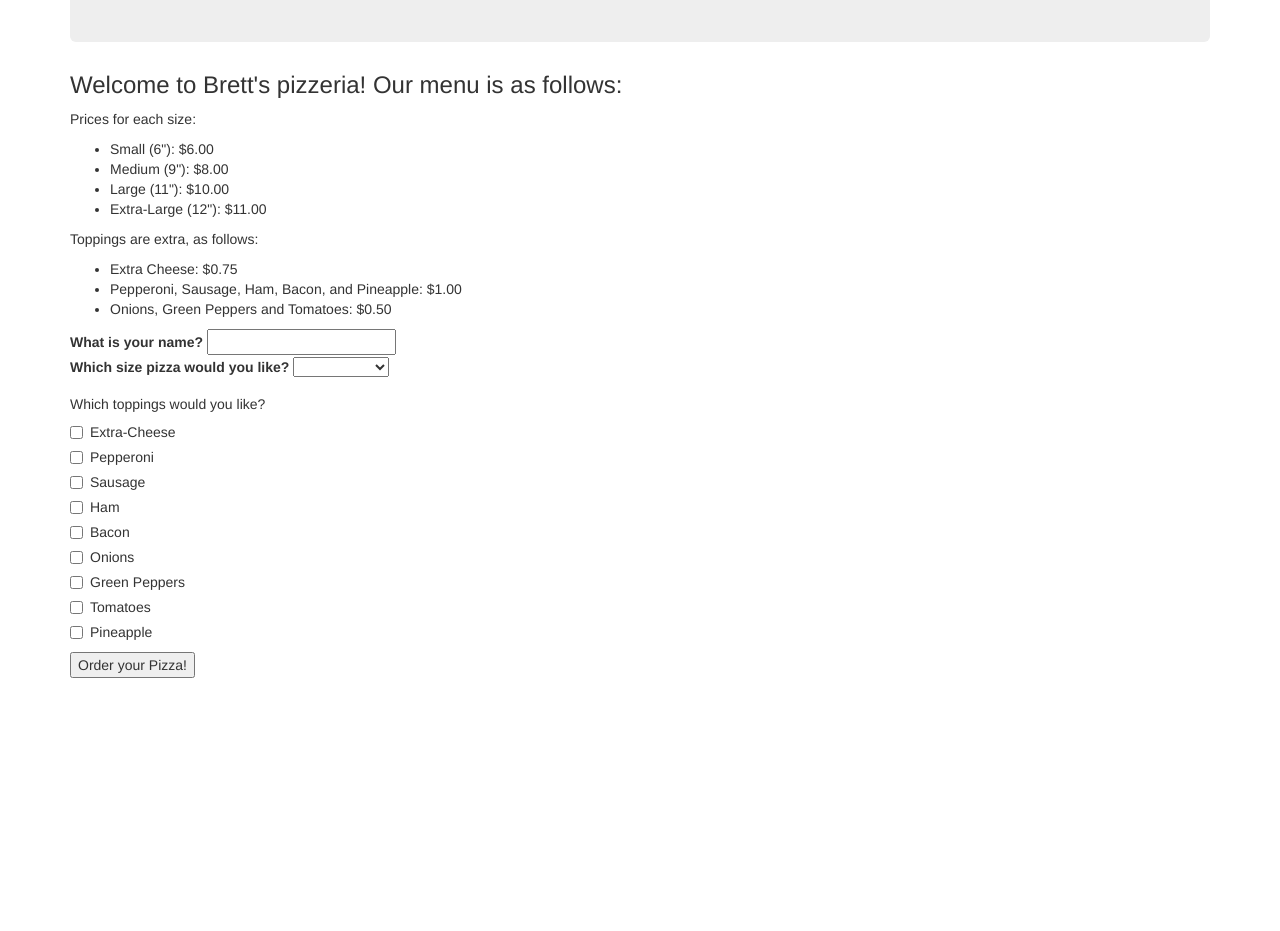
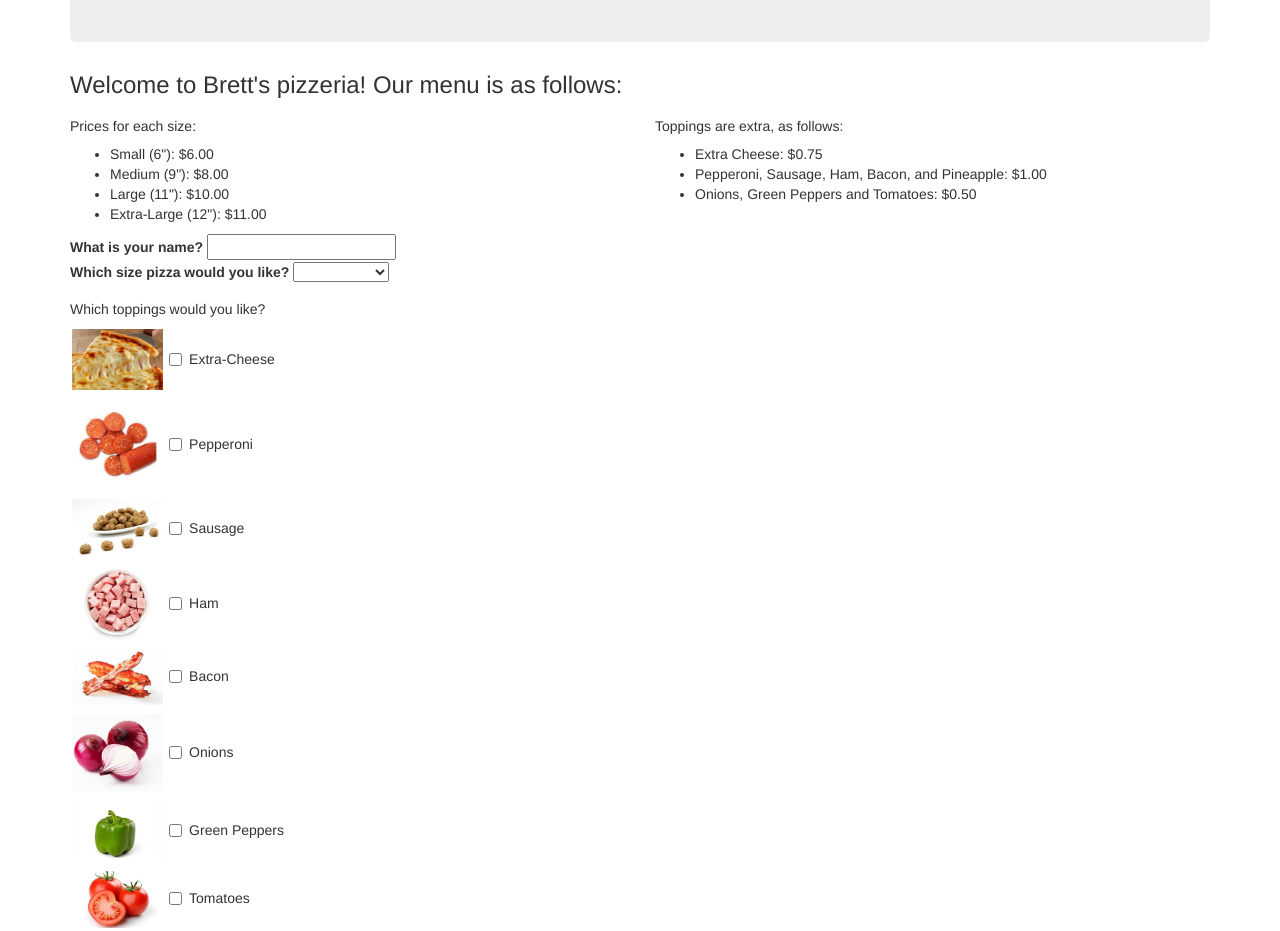
Before and after one commit to brettnew/pizza-delivery, a plain HTML site: page index.html in a window 1280 px wide. Shown: the part 153-1084 px from the top of the page. Before the commit the page ends 831 px from the top, so only its background shows below. Drawn offline with Linux system fonts and the light colour scheme.

Commit message:
Add images of toppings and styling to CSS.

```diff
--- a/css/styles.css
+++ b/css/styles.css
@@ -5,3 +5,20 @@
 .total-amount {
   display: none;
 }
+
+.btn {
+  margin: 5px;
+  padding: 5px;
+  width: 150px;
+  background-color: #1a661a;
+  color: white;
+}
+.picture-toppings {
+  width:8%;
+  height: 8%;
+  margin: 2px;
+}
+
+.jumbotron {
+  text-align: center;
+}
--- a/index.html
+++ b/index.html
@@ -13,19 +13,25 @@
         <h1>Pick your Pizza!</h1>
       </div>
           <h3>Welcome to Brett's pizzeria! Our menu is as follows:</h3>
-      <p>Prices for each size:</p>
+      <div class="row">
+        <div class="col-md-6">
+          <h5>Prices for each size:</h5>
           <ul>
             <li>Small (6"): $6.00</li>
             <li>Medium (9"): $8.00</li>
             <li>Large (11"): $10.00</li>
             <li>Extra-Large (12"): $11.00</li>
           </ul>
-      <p>Toppings are extra, as follows:</p>
+        </div>
+        <div class="col-md-6">
+          <h5>Toppings are extra, as follows:</h5>
           <ul>
             <li>Extra Cheese: $0.75</li>
             <li>Pepperoni, Sausage, Ham, Bacon, and Pineapple: $1.00</li>
             <li>Onions, Green Peppers and Tomatoes: $0.50</li>
           </ul>
+        </div>
+      </div>
       <form id="pizza-form">
         <label for="name">What is your name?</label>
         <input type="text" name="name" class="user-name" >
@@ -41,41 +47,51 @@
         </div>
           <h5>Which toppings would you like?</h5>
           <div class="checkbox">
+            <img class="picture-toppings" src="img/extra-cheese.jpg" alt="Extra-Cheese" />
             <label><input type="checkbox" id="extra-cheese" value="Extra-Cheese">Extra-Cheese</label>
           </div>
           <div class="checkbox">
+            <img class="picture-toppings" id="pepperoni" src="img/pepperoni.jpeg" alt="Pepperoni" />
             <label><input type="checkbox" id="pepperoni" value="Pepperoni">Pepperoni</label>
           </div>
           <div class="checkbox">
+            <img class="picture-toppings" src="img/sausage.jpeg" alt="Sausage" />
             <label><input type="checkbox" id="sausage" value="Sausage">Sausage</label>
           </div>
           <div class="checkbox">
+            <img class="picture-toppings" src="img/ham.jpeg" alt="Ham" />
             <label><input type="checkbox" id="ham" value="Ham">Ham</label>
           </div>
           <div class="checkbox">
+            <img class="picture-toppings" src="img/bacon.jpeg" alt="Bacon" />
             <label><input type="checkbox" id="bacon" value="Bacon">Bacon</label>
           </div>
           <div class="checkbox">
+            <img class="picture-toppings" src="img/onion.jpeg" alt="Onions" />
             <label><input type="checkbox" id="onions" value="Onions">Onions</label>
           </div>
           <div class="checkbox">
+            <img class="picture-toppings" src="img/green-pepper.jpeg" alt="Green Peppers" />
             <label><input type="checkbox" id="greenpeppers" value="Green Peppers">Green Peppers</label>
           </div>
           <div class="checkbox">
+            <img class="picture-toppings" src="img/tomatoes.jpeg" alt="Tomatoes" />
             <label><input type="checkbox" id="tomatoes" value="Tomatoes">Tomatoes</label>
           </div>
           <div class="checkbox">
+            <img class="picture-toppings" src="img/pineapple.jpeg" alt="Pineapple" />
             <label><input type="checkbox" id="pineapple" value="Pineapple">Pineapple</label>
           </div>
-          <button type="submit" id="final-order">Order your Pizza!</button>
+          <button class="btn" type="submit" id="final-order">Order your Pizza!</button>
       </form>
       <div class="confirmation">
         <form id="order-confirmation">
           <h3>Congratulations, <span class="user-name"></span>! You have ordered a <span class="pizza-size"></span> pizza with <span class="selected-toppings"></span> total toppings of <span class="pizza-toppings"></span>. Is this correct?</h3>
-          <button type="submit" id="correct-order">Yes</button>
-          <button type="submit" id="wrong-order">No</button>
+          <button class="btn" type="submit" id="correct-order">Yes</button>
+          <button class="btn" type="submit" id="wrong-order">No</button>
           <div class="total-amount">
             <p>Your total is: $<span class="order-total"></span>.</p>
+            <button class="btn" type="submit" name="button" id="order-again">Order another pizza!</button>
           </div>
         </form>
       </div>
--- a/js/scripts.js
+++ b/js/scripts.js
@@ -78,8 +78,12 @@ $(document).ready(function(){
     $(".order-total").text(newPizza.price());
     });
 
-    $("wrong-order").click(function(){
+    $("#wrong-order").click(function(){
       location.reload();
     });
+
+    $("#order-again").click(function(){
+      location.reload();
+    })
   });
 });
```
Also changed, not shown: img/bacon.jpeg (added), img/extra-cheese.jpg (added), img/green-pepper.jpeg (added), img/ham.jpeg (added), img/onion.jpeg (added), img/pepperoni.jpeg (added), img/pineapple.jpeg (added), img/sausage.jpeg (added), img/tomatoes.jpeg (added), 1 other file. Lines whose indentation alone changed are shown as unchanged.
